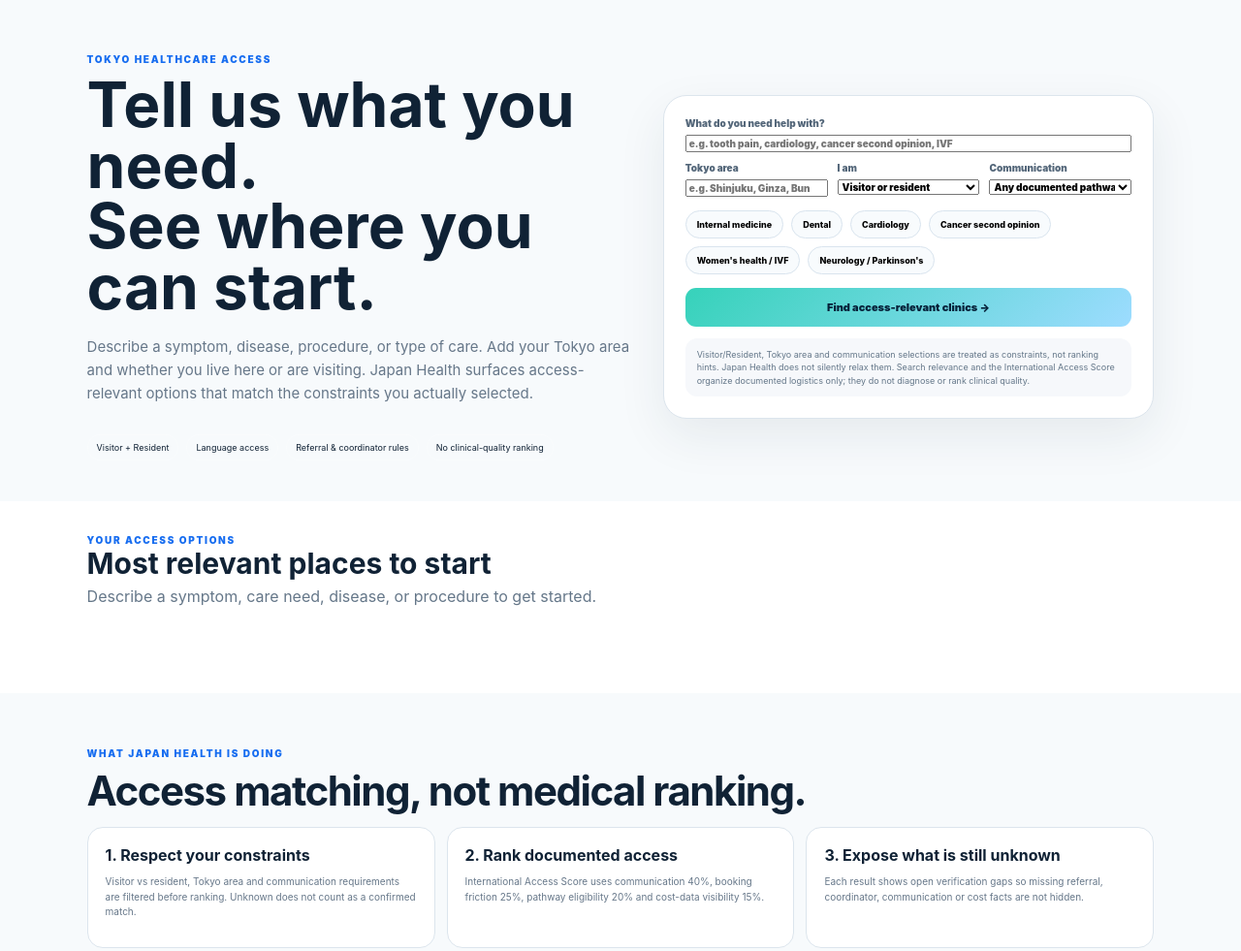
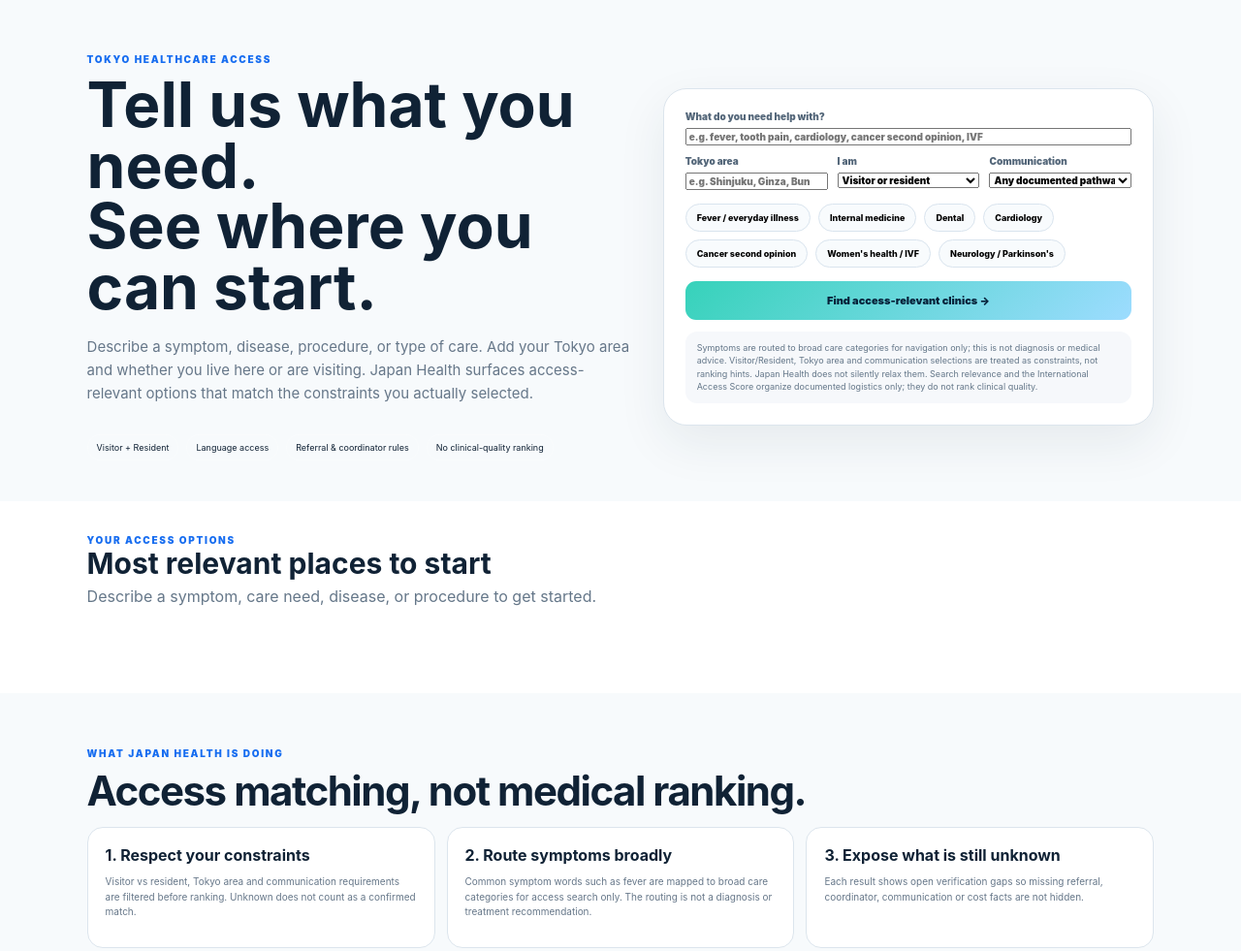
Before and after one commit to amanoweb/Japan-Health, a plain HTML site: page index.html in a window 1280 px wide. Shown: the part 120-1101 px from the top of the page at 97% size. Drawn offline with Linux system fonts and the light colour scheme.

Commit message:
Expose symptom search path on homepage

```diff
--- a/index.html
+++ b/index.html
@@ -21,15 +21,15 @@
 <section class="fast-hero" id="search">
   <div><div class="eyebrow dark">TOKYO HEALTHCARE ACCESS</div><h1>Tell us what you need.<br/><span>See where you can start.</span></h1><p>Describe a symptom, disease, procedure, or type of care. Add your Tokyo area and whether you live here or are visiting. Japan Health surfaces access-relevant options that match the constraints you actually selected.</p><div class="hero-pills"><span>Visitor + Resident</span><span>Language access</span><span>Referral & coordinator rules</span><span>No clinical-quality ranking</span></div></div>
   <form class="search-shell" id="careSearchForm">
-    <div class="search-main"><label>What do you need help with?<input id="careQuery" autocomplete="off" placeholder="e.g. tooth pain, cardiology, cancer second opinion, IVF" required/></label></div>
+    <div class="search-main"><label>What do you need help with?<input id="careQuery" autocomplete="off" placeholder="e.g. fever, tooth pain, cardiology, cancer second opinion, IVF" required/></label></div>
     <div class="search-sub"><label>Tokyo area<input id="area" autocomplete="address-level2" placeholder="e.g. Shinjuku, Ginza, Bunkyo"/></label><label>I am<select id="audienceHome"><option value="all">Visitor or resident</option><option value="visitor">Visiting Japan</option><option value="resident">Living in Japan</option></select></label><label>Communication<select id="languageHome"><option value="any">Any documented pathway</option><option value="direct">Direct physician English</option><option value="interpreter">Interpreter acceptable</option></select></label></div>
-    <div class="quick-needs" aria-label="Common care needs"><button type="button" data-quick="Internal Medicine">Internal medicine</button><button type="button" data-quick="Dentistry">Dental</button><button type="button" data-quick="Cardiology">Cardiology</button><button type="button" data-quick="Cancer second opinion">Cancer second opinion</button><button type="button" data-quick="Women's health IVF">Women's health / IVF</button><button type="button" data-quick="Parkinson's Disease">Neurology / Parkinson's</button></div>
+    <div class="quick-needs" aria-label="Common care needs"><button type="button" data-quick="Fever">Fever / everyday illness</button><button type="button" data-quick="Internal Medicine">Internal medicine</button><button type="button" data-quick="Dentistry">Dental</button><button type="button" data-quick="Cardiology">Cardiology</button><button type="button" data-quick="Cancer second opinion">Cancer second opinion</button><button type="button" data-quick="Women's health IVF">Women's health / IVF</button><button type="button" data-quick="Parkinson's Disease">Neurology / Parkinson's</button></div>
     <button class="btn primary search-submit" type="submit">Find access-relevant clinics →</button>
-    <div class="fast-trust">Visitor/Resident, Tokyo area and communication selections are treated as constraints, not ranking hints. Japan Health does not silently relax them. Search relevance and the International Access Score organize documented logistics only; they do not diagnose or rank clinical quality.</div>
+    <div class="fast-trust">Symptoms are routed to broad care categories for navigation only; this is not diagnosis or medical advice. Visitor/Resident, Tokyo area and communication selections are treated as constraints, not ranking hints. Japan Health does not silently relax them. Search relevance and the International Access Score organize documented logistics only; they do not rank clinical quality.</div>
   </form>
 </section>
 <section class="fast-results" id="results"><div class="fast-results-head"><div><div class="eyebrow dark">YOUR ACCESS OPTIONS</div><h2>Most relevant places to start</h2><p id="searchSummary" aria-live="polite">Describe a symptom, care need, disease, or procedure to get started.</p></div><a class="btn ghost" href="/clinics.html">Open full directory</a></div><div id="quickResults" class="fast-grid"></div></section>
-<section class="how"><div class="section-head"><div class="eyebrow dark">WHAT JAPAN HEALTH IS DOING</div><h2>Access matching, not medical ranking.</h2></div><div class="how-grid"><article><b>1. Respect your constraints</b><p>Visitor vs resident, Tokyo area and communication requirements are filtered before ranking. Unknown does not count as a confirmed match.</p></article><article><b>2. Rank documented access</b><p>International Access Score uses communication 40%, booking friction 25%, pathway eligibility 20% and cost-data visibility 15%.</p></article><article><b>3. Expose what is still unknown</b><p>Each result shows open verification gaps so missing referral, coordinator, communication or cost facts are not hidden.</p></article></div></section>
+<section class="how"><div class="section-head"><div class="eyebrow dark">WHAT JAPAN HEALTH IS DOING</div><h2>Access matching, not medical ranking.</h2></div><div class="how-grid"><article><b>1. Respect your constraints</b><p>Visitor vs resident, Tokyo area and communication requirements are filtered before ranking. Unknown does not count as a confirmed match.</p></article><article><b>2. Route symptoms broadly</b><p>Common symptom words such as fever are mapped to broad care categories for access search only. The routing is not a diagnosis or treatment recommendation.</p></article><article><b>3. Expose what is still unknown</b><p>Each result shows open verification gaps so missing referral, coordinator, communication or cost facts are not hidden.</p></article></div></section>
 </main>
 <footer><div class="brand"><span class="mark">J</span><span><b>Japan Health</b><small>Tokyo validation product</small></span></div><p>Discovery and coordination only. This platform does not diagnose, provide medical advice, rank clinical quality, or guarantee provider language ability, eligibility, pricing, availability or outcomes. Demo provider records are not real recommendations.</p></footer>
 <div class="home-hidden-runtime" aria-hidden="true"><section class="finder"><input id="q"/><select id="audience"><option value="all">All</option></select><select id="city"><option value="Tokyo">Tokyo</option></select><select id="language"><option value="all">All</option></select><select id="coord"><option value="all">All</option></select><select id="referral"><option value="all">All</option></select><button id="resetFilters"></button><input id="verifiedOnly" type="checkbox"/><span id="verificationSummary"></span><span id="resultCount"></span><div id="providerGrid"></div><span id="tokyoDirectoryCount"></span></section><div id="providerModal" class="hidden"><div id="providerDetail"></div></div><div id="leadModal" class="hidden"><form id="leadForm"><input id="leadProvider"/><input id="leadName"/><input id="leadEmail"/><select id="leadAudience"><option value="visitor">visitor</option></select><select id="leadCity"><option>Tokyo</option></select><input id="leadNeed"/><textarea id="leadNotes"></textarea><input id="leadConsent" type="checkbox"/><div id="leadStatus"></div><button type="submit">Send</button></form></div><div id="chatLog"></div><form id="chatForm"><input id="chatInput"/></form></div>
```
